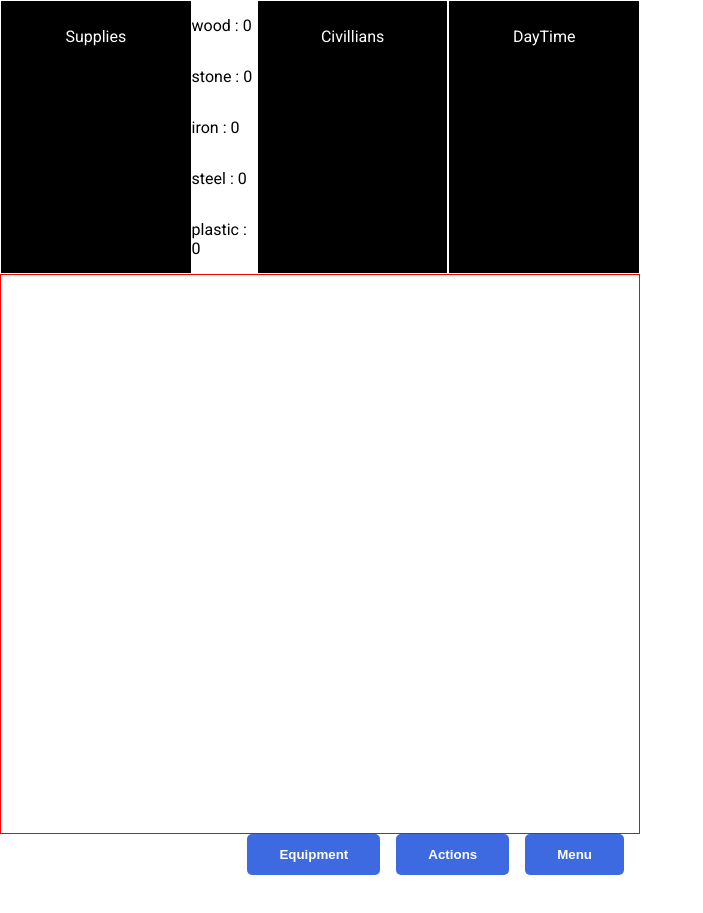
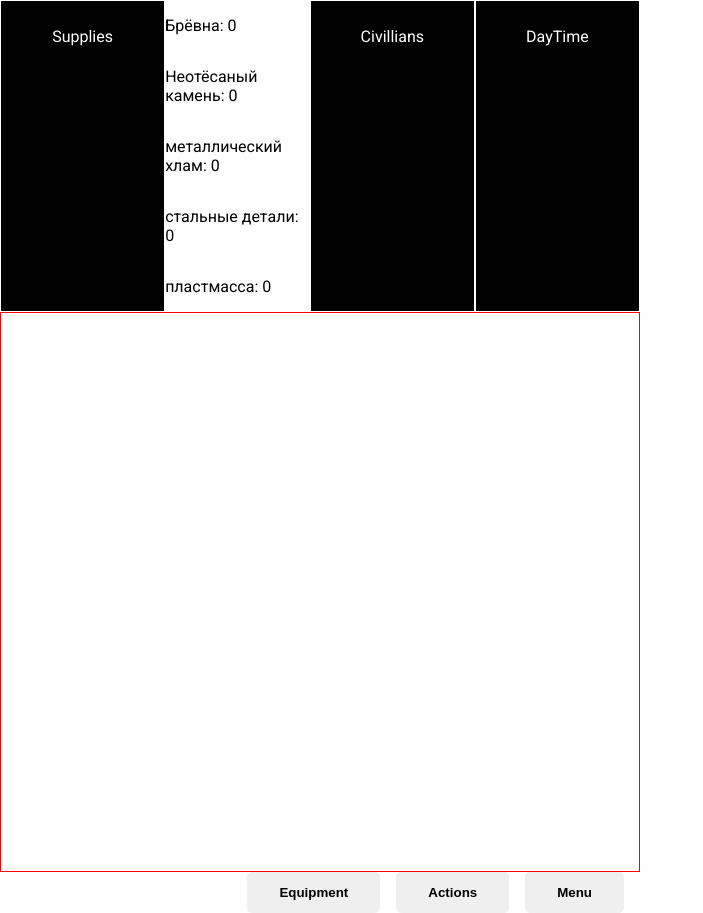
Before and after one commit to Vasmart24/practice-2024, a React (Vite) app in the folder Stranded/: page / in a window 1280 px wide. Shown: the whole page, without its empty margins (0-703 px from the left). Before the commit the page ends 875 px from the top, so only its background shows below. Built offline with nearby package versions, Linux system fonts and the light colour scheme.

Commit message:
Update buttons functionality, now they are dynamic (only "actionsButton" actually). starts using "useState" in React, update files structure

```diff
--- a/Stranded/package.json
+++ b/Stranded/package.json
@@ -21,6 +21,7 @@
     "eslint-plugin-react": "^7.33.2",
     "eslint-plugin-react-hooks": "^4.6.0",
     "eslint-plugin-react-refresh": "^0.4.4",
+    "prettier": "3.3.2",
     "vite": "^5.0.0"
   }
 }
--- a/Stranded/src/App.jsx
+++ b/Stranded/src/App.jsx
@@ -1,19 +1,12 @@
 // import Button from './components/Button/Button.jsx';
 // import Resources from "./components/Header/Resources";
 // import { useState } from "react";
-// import { baseResources } from './resources/baseResources.js';
 // import Resource from './resources/BaseResources.jsx';
-import Futer from './components/Futer/Futer.jsx';
+
 import MainHeader from './components/MainHeader/MainHeader.jsx';
 import MainView from './components/MainView/MainView.jsx';
-import HeaderResources from './components/HeaderResources/HeaderResources.jsx';
-
-function increaseRes(resname = '') {
-  const resource = baseResources.find(({name}) => name === resname);
-  const index = baseResources.indexOf(resource);
-  baseResources[index].count += 1;
-  console.log(baseResources[index]);
-}
+import Footer from './components/Footer/Footer'
+// import HeaderResources from './components/HeaderResources/HeaderResources.jsx';
 
 export default function App() {
   return (
@@ -30,7 +23,7 @@ export default function App() {
       </main> */}
       <MainHeader/>
       <MainView/>
-      <Futer/>
+      <Footer/>
     </>
   );
 }
--- a/Stranded/src/components/Button/Button.jsx
+++ b/Stranded/src/components/Button/Button.jsx
@@ -1,12 +1,6 @@
-import './Button.css'
-import { useState } from 'react'
+import './button.css'
 
-function Button({ children }) {
-  function handleClick() {
-    console.log('Resource increased!');
-  }
+export default function Button({ onClick, onMouseEnter, onMouseLeave, isActive, children}) {
 
-  return <button className='button active' onClick={handleClick}>{ children }</button>
+  return <button onMouseLeave={onMouseLeave} onMouseEnter={onMouseEnter} className={ isActive ? 'button active' : 'button' } onClick={ onClick }>{ children }</button>
 }
-
-export default Button;
--- /dev/null
+++ b/Stranded/src/components/Button/button.css
@@ -0,0 +1,18 @@
+.button {
+  padding: 0.8rem 2rem;
+  border: none;
+  border-radius: 5px;
+  cursor: pointer;
+  transition: all 0.3s;
+  font-weight: bold;
+  margin-right: 1rem;
+}
+
+.button:hover {
+  opacity: 0.8;
+}
+
+.button.active {
+  background: #3e6ae1;
+  color: #fff;
+}
--- /dev/null
+++ b/Stranded/src/components/Button/mainScreenButtons/ActionButton.jsx
@@ -0,0 +1,17 @@
+import { useState } from "react";
+import Button from "../Button";
+import '../Button.css'
+
+export default function ActionButton() {
+  const [isActive, setIsActive] = useState(false);
+
+  function openModal(text) {
+    console.log(text);
+  }
+
+  return(
+    <>
+    <Button  onMouseEnter={() => setIsActive(true)} onMouseLeave={() => setIsActive(false)} onClick={() => openModal('actionsModal')} isActive={isActive}>Actions</Button>
+    </>
+  )
+}
--- a/Stranded/src/components/Futer/Futer.css
+++ b/Stranded/src/components/Footer/Footer.css
@@ -1,4 +1,4 @@
-.futer {
+.footer {
   width: 80vh;
   display: flex;
   justify-content: right;
--- /dev/null
+++ b/Stranded/src/components/Footer/Footer.jsx
@@ -0,0 +1,15 @@
+import ActionButton from "../Button/mainScreenButtons/ActionButton"
+import Button from "../Button/Button"
+import "./footer.css"
+
+const Footer = function() {
+  return(
+    <div className="footer">
+      <Button>Equipment</Button>
+      <ActionButton></ActionButton>
+      <Button>Menu</Button>
+    </div>
+  )
+}
+
+export default Footer;
--- /dev/null
+++ b/Stranded/src/components/Footer/footer.css
@@ -0,0 +1,5 @@
+.footer {
+  width: 80vh;
+  display: flex;
+  justify-content: right;
+}
--- a/Stranded/src/components/Futer/Futer.jsx
+++ /dev/null
@@ -1,12 +0,0 @@
-import Button from '../Button/Button.jsx'
-import "./Futer.css"
-
-export default function Futer() {
-  return(
-    <div className="futer">
-      <Button>Equipment</Button>
-      <Button>Actions</Button>
-      <Button>Menu</Button>
-    </div>
-  )
-}
--- a/Stranded/src/components/HeaderResources/HeaderResources.jsx
+++ b/Stranded/src/components/HeaderResources/HeaderResources.jsx
@@ -5,7 +5,7 @@ export default function HeaderResources() {
     <ul>
         <li>
             {baseResources.map(({key, name, count}) => {
-               return <p key={key}>{name} : {count}</p>
+               return <p key={key}>{name}: {count}</p>
             })}
         </li>
     </ul>
--- a/Stranded/src/resources/baseResources.js
+++ b/Stranded/src/resources/baseResources.js
@@ -1,7 +1,7 @@
 export const baseResources = [
-  { key: 0, name: "wood", count: 0 },
-  { key: 1, name: "stone", count: 0 },
-  { key: 2, name: "iron", count: 0 },
-  { key: 3, name: "steel", count: 0 },
-  { key: 4, name: "plastic", count: 0 },
+  { key: 0, name: "Брёвна", count: 0 },
+  { key: 1, name: "Неотёсаный камень", count: 0 },
+  { key: 2, name: "металлический хлам", count: 0 },
+  { key: 3, name: "стальные детали", count: 0 },
+  { key: 4, name: "пластмасса", count: 0 },
 ];
```
Also changed, not shown: Stranded/src/components/Header/Resources.jsx (deleted, +0 -9 lines), 1 other file (tests, documents, lock files or other folders).
